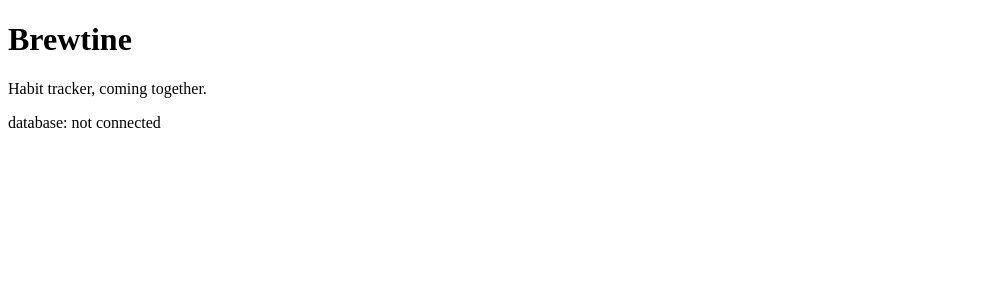
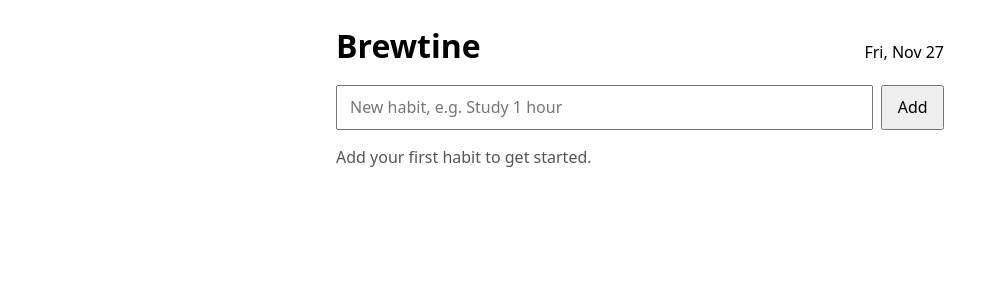
Before and after one commit to Marc13-collab/Brewtine, a Flask app: page / in a window 1280 px wide. Shown: the top 300 px of the page, without its empty margins (0-999 px from the left). Run offline with Flask 3, Linux system fonts and the light colour scheme; data that the repository does not hold is empty; some libraries are stand-ins or nearby versions.

Commit message:
feat: dashboard ui

```diff
--- a/app/db.py
+++ b/app/db.py
@@ -9,18 +9,6 @@ SCHEMA_PATH = Path(__file__).resolve().parent.parent / 'schema.sql'
 def get_conn(url):
     """Open a connection. Use it as `with get_conn(url) as conn:` so it commits and closes."""
     return psycopg.connect(url, connect_timeout=5, row_factory=dict_row)
-
-
-def ping(url):
-    """Return True if the database answers SELECT 1, False on any error."""
-    if not url:
-        return False
-    try:
-        with get_conn(url) as conn:
-            conn.execute('SELECT 1')
-        return True
-    except Exception:
-        return False
 
 
 def init_schema(conn):
--- a/app/routes.py
+++ b/app/routes.py
@@ -2,7 +2,6 @@ from flask import Blueprint, current_app, jsonify, render_template, request
 
 from . import db
 from .clock import today_manila
-from .db import ping
 
 bp = Blueprint('main', __name__)
 
@@ -29,8 +28,7 @@ def _url():
 
 @bp.get('/')
 def index():
-    db_ok = ping(_url())
-    return render_template('index.html', db_ok=db_ok)
+    return render_template('index.html')
 
 
 @bp.get('/api/habits')
--- /dev/null
+++ b/app/static/app.js
@@ -0,0 +1,125 @@
+'use strict';
+
+const list = document.getElementById('habit-list');
+const form = document.getElementById('habit-form');
+const nameInput = document.getElementById('habit-name');
+const errorBox = document.getElementById('form-error');
+const emptyState = document.getElementById('empty-state');
+const loading = document.getElementById('loading');
+
+document.getElementById('today-label').textContent = new Date().toLocaleDateString('en-PH', {
+  timeZone: 'Asia/Manila',
+  weekday: 'short',
+  month: 'short',
+  day: 'numeric',
+});
+
+function showError(msg) {
+  errorBox.textContent = msg;
+  errorBox.hidden = !msg;
+}
+
+// One place for every request: returns parsed JSON (or null for 204) and throws Error(message) otherwise.
+async function api(path, options) {
+  let res;
+  try {
+    res = await fetch(path, options);
+  } catch (err) {
+    throw new Error('Could not reach the server. Check your connection and try again.');
+  }
+  let body = null;
+  if (res.status !== 204) {
+    try {
+      body = await res.json();
+    } catch (err) {
+      body = null;
+    }
+  }
+  if (!res.ok) {
+    throw new Error((body && body.error) || 'Something went wrong. Please try again.');
+  }
+  return body;
+}
+
+// Habit names are set with textContent, so any HTML typed in a name shows as plain text.
+function renderHabit(h) {
+  const li = document.createElement('li');
+  li.className = h.checked_today ? 'habit done' : 'habit';
+  li.dataset.id = h.id;
+
+  const name = document.createElement('span');
+  name.className = 'habit-name';
+  name.textContent = h.name;
+
+  const check = document.createElement('button');
+  check.type = 'button';
+  check.className = 'check';
+  check.textContent = h.checked_today ? 'Done today' : 'Mark done';
+  check.setAttribute('aria-pressed', String(h.checked_today));
+  check.addEventListener('click', () => toggleHabit(h.id));
+
+  const del = document.createElement('button');
+  del.type = 'button';
+  del.className = 'delete';
+  del.textContent = 'Delete';
+  del.addEventListener('click', () => deleteHabit(h.id));
+
+  li.append(name, check, del);
+  return li;
+}
+
+async function loadHabits() {
+  try {
+    const habits = await api('/api/habits');
+    list.replaceChildren(...habits.map(renderHabit));
+    emptyState.hidden = habits.length > 0;
+  } catch (err) {
+    showError(err.message);
+  } finally {
+    loading.hidden = true;
+  }
+}
+
+async function addHabit(name) {
+  showError('');
+  try {
+    await api('/api/habits', {
+      method: 'POST',
+      headers: { 'Content-Type': 'application/json' },
+      body: JSON.stringify({ name }),
+    });
+    nameInput.value = '';
+    nameInput.focus();
+  } catch (err) {
+    showError(err.message);
+    return;
+  }
+  await loadHabits();
+}
+
+async function toggleHabit(id) {
+  showError('');
+  try {
+    await api(`/api/habits/${id}/toggle`, { method: 'POST' });
+  } catch (err) {
+    showError(err.message);
+  }
+  await loadHabits();
+}
+
+async function deleteHabit(id) {
+  showError('');
+  try {
+    await api(`/api/habits/${id}`, { method: 'DELETE' });
+  } catch (err) {
+    showError(err.message);
+  }
+  await loadHabits();
+}
+
+form.addEventListener('submit', (event) => {
+  event.preventDefault();
+  addHabit(nameInput.value);
+});
+
+loadHabits();
--- /dev/null
+++ b/app/static/style.css
@@ -0,0 +1,27 @@
+/* Layout only. The Brewtine cafe theme arrives in Task 8. */
+*, *::before, *::after { box-sizing: border-box; }
+[hidden] { display: none !important; }
+
+body { margin: 0; font-family: system-ui, sans-serif; line-height: 1.4; }
+main { max-width: 40rem; margin: 0 auto; padding: 1.5rem 1rem 3rem; }
+
+.top { display: flex; justify-content: space-between; align-items: baseline; flex-wrap: wrap; gap: 0.5rem; }
+.top h1 { margin: 0; }
+.today { margin: 0; }
+
+#habit-form { display: flex; gap: 0.5rem; margin: 1rem 0 0.5rem; }
+#habit-name { flex: 1; min-width: 0; padding: 0.6rem 0.75rem; font: inherit; }
+button { font: inherit; padding: 0.6rem 0.9rem; cursor: pointer; }
+
+#habit-list { list-style: none; padding: 0; margin: 1rem 0 0; display: grid; gap: 0.75rem; }
+.habit { display: flex; align-items: center; gap: 0.5rem; flex-wrap: wrap; padding: 0.75rem; border: 1px solid #ccc; border-radius: 0.5rem; }
+.habit-name { flex: 1 1 10rem; font-weight: 600; overflow-wrap: anywhere; }
+.habit.done .check { font-weight: 600; }
+
+.error { margin: 0.5rem 0 0; color: #b5543a; }
+.empty { color: #555; }
+
+.sr-only {
+  position: absolute; width: 1px; height: 1px; margin: -1px; padding: 0;
+  overflow: hidden; clip: rect(0, 0, 0, 0); white-space: nowrap; border: 0;
+}
--- a/app/templates/index.html
+++ b/app/templates/index.html
@@ -4,10 +4,27 @@
   <meta charset="utf-8">
   <meta name="viewport" content="width=device-width, initial-scale=1">
   <title>Brewtine</title>
+  <link rel="stylesheet" href="{{ url_for('static', filename='style.css') }}">
 </head>
 <body>
-  <h1>Brewtine</h1>
-  <p>Habit tracker, coming together.</p>
-  <footer>{% if db_ok %}database: connected{% else %}database: not connected{% endif %}</footer>
+  <main>
+    <header class="top">
+      <h1>Brewtine</h1>
+      <p id="today-label" class="today"></p>
+    </header>
+
+    <form id="habit-form" novalidate>
+      <label for="habit-name" class="sr-only">Habit name</label>
+      <input id="habit-name" type="text" maxlength="60" autocomplete="off"
+             placeholder="New habit, e.g. Study 1 hour">
+      <button type="submit">Add</button>
+    </form>
+    <p id="form-error" class="error" role="alert" hidden></p>
+
+    <p id="loading" class="empty">Loading your habits…</p>
+    <p id="empty-state" class="empty" hidden>Add your first habit to get started.</p>
+    <ul id="habit-list"></ul>
+  </main>
+  <script src="{{ url_for('static', filename='app.js') }}" defer></script>
 </body>
 </html>
```
Also changed, not shown: tests/test_app.py (+12 -4 lines).
